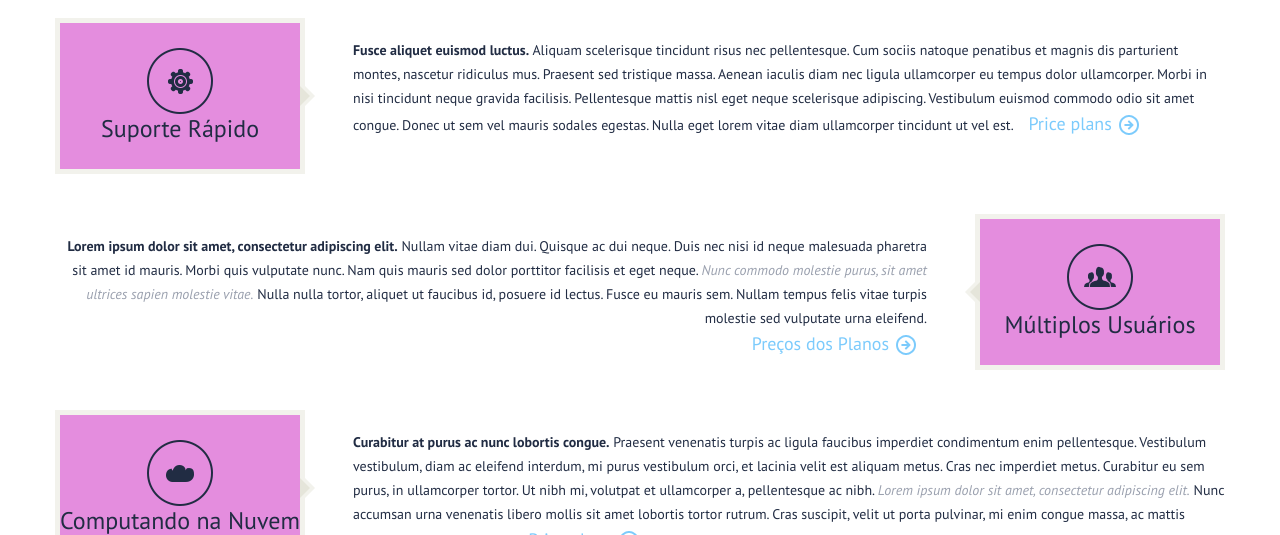
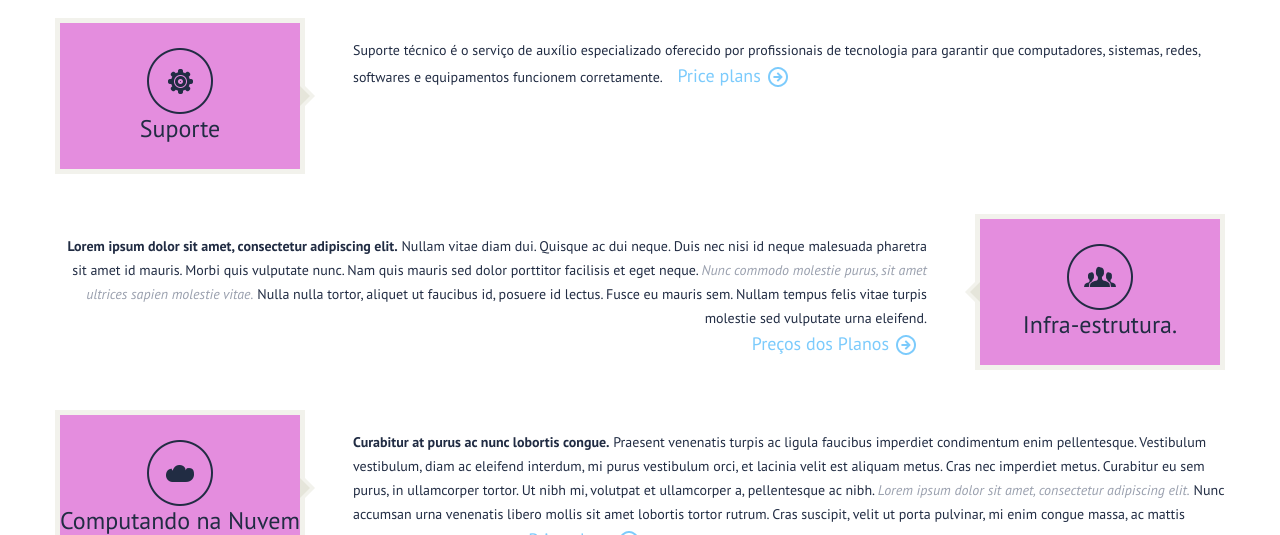
Before and after one commit to genesioamaral/genesioamaral.github.io, a plain HTML site: page services.html in a window 1280 px wide. Shown: the part 661-1196 px from the top of the page. Drawn offline with nearby package versions, Linux system fonts and the light colour scheme.

Commit message:
ldlkflkd

```diff
--- a/services.html
+++ b/services.html
@@ -77,15 +77,15 @@
             <li class="text-left">
                 <div class="bxslider-active text-center"><div class="bxslider-li-wrap">
                     <span class="quick-support-icon"></span>
-                    <h3>Suporte Rápido</h3>
+                    <h3>Suporte</h3>
                 </div></div>
-                <p class="simple-text-14"><strong>Fusce aliquet euismod luctus.</strong> Aliquam scelerisque tincidunt risus nec pellentesque. Cum sociis natoque penatibus et magnis dis parturient montes, nascetur ridiculus mus. Praesent sed tristique massa. Aenean iaculis diam nec ligula ullamcorper eu tempus dolor ullamcorper. Morbi in nisi tincidunt neque gravida facilisis.  Pellentesque mattis nisl eget neque scelerisque adipiscing. Vestibulum euismod commodo odio sit amet congue. Donec ut sem vel mauris sodales egestas. Nulla eget lorem vitae diam ullamcorper tincidunt ut vel est. <a href="#" class="link-button">Price plans<span class="link-arrow"></span></a></p>
+                <p class="simple-text-14">Suporte técnico é o serviço de auxílio especializado oferecido por profissionais de tecnologia para garantir que computadores, sistemas, redes, softwares e equipamentos funcionem corretamente. <a href="#" class="link-button">Price plans<span class="link-arrow"></span></a></p>
                 <div class="clearfix"></div>
             </li>
             <li class="text-right">
                 <div class="bxslider-active text-center"><div class="bxslider-li-wrap">
                     <span class="multiple-users-icon"></span>
-                    <h3>Múltiplos Usuários</h3>
+                    <h3>Infra-estrutura.</h3>
                 </div></div>
                 <p class="simple-text-14"><strong>Lorem ipsum dolor sit amet, consectetur adipiscing elit.</strong> Nullam vitae diam dui. Quisque ac dui neque. Duis nec nisi id neque malesuada pharetra sit amet id mauris. Morbi quis vulputate nunc. Nam quis mauris sed dolor porttitor facilisis et eget neque. <em class="dark-grey-text">Nunc commodo molestie purus, sit amet ultrices sapien molestie vitae.</em> Nulla nulla tortor, aliquet ut faucibus id, posuere id lectus. Fusce eu mauris sem. Nullam tempus felis vitae turpis molestie sed vulputate urna eleifend.</p>
                 <a href="#" class="link-button">Preços dos Planos<span class="link-arrow"></span></a>
```
